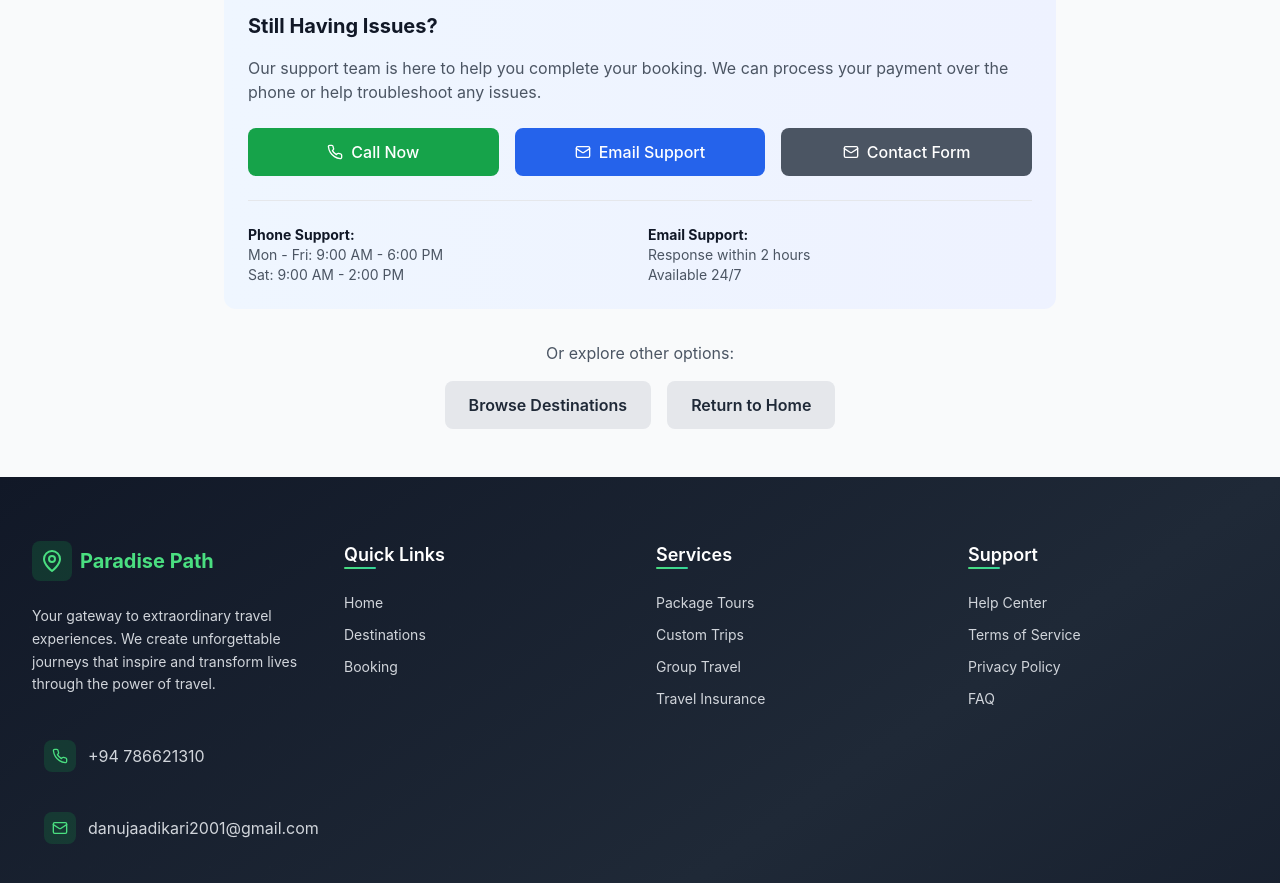
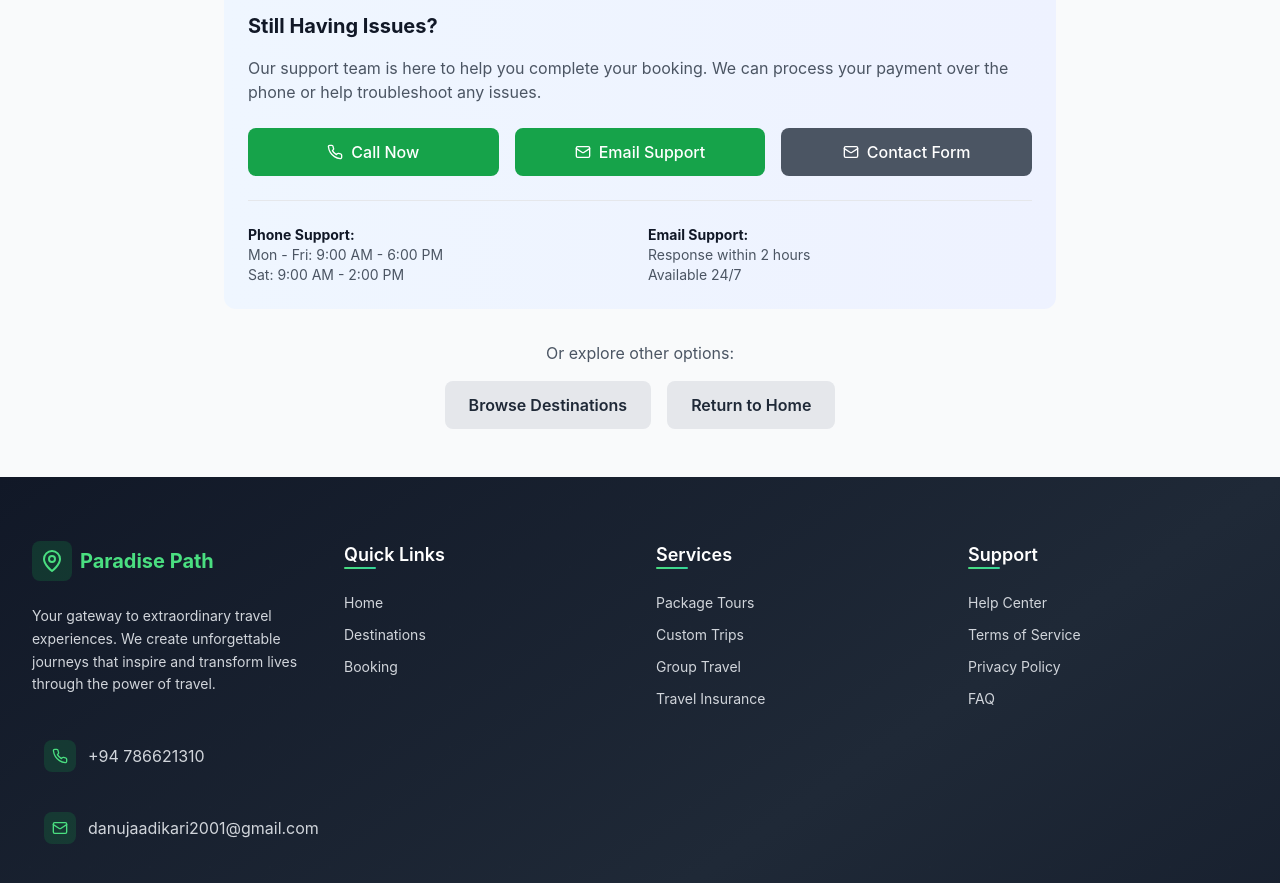
Before and after one commit to danujaadikari/ParadisePath, a React (Create React App) app: page /payment-failure in a window 1280 px wide. Shown: the part 1500-2383 px from the top of the page. Built offline with nearby package versions, Linux system fonts and the light colour scheme; the HTML template or start-up script is replaced by a standard one.

Commit message:
Update PaymentFailure.js: change support email and button color for consistency

```diff
--- a/src/pages/PaymentFailure.js
+++ b/src/pages/PaymentFailure.js
@@ -200,8 +200,8 @@ const PaymentFailure = () => {
             </a>
 
             <a
-              href="mailto:support@paradisepath.com"
-              className="flex items-center justify-center space-x-2 bg-blue-600 hover:bg-blue-700 text-white p-3 rounded-lg font-medium transition-colors duration-200"
+              href="mailto:danujaadikari2001@gmail.com"
+              className="flex items-center justify-center space-x-2 bg-green-600 hover:bg-green-700 text-white p-3 rounded-lg font-medium transition-colors duration-200"
             >
               <Mail className="h-4 w-4" />
               <span>Email Support</span>
```
